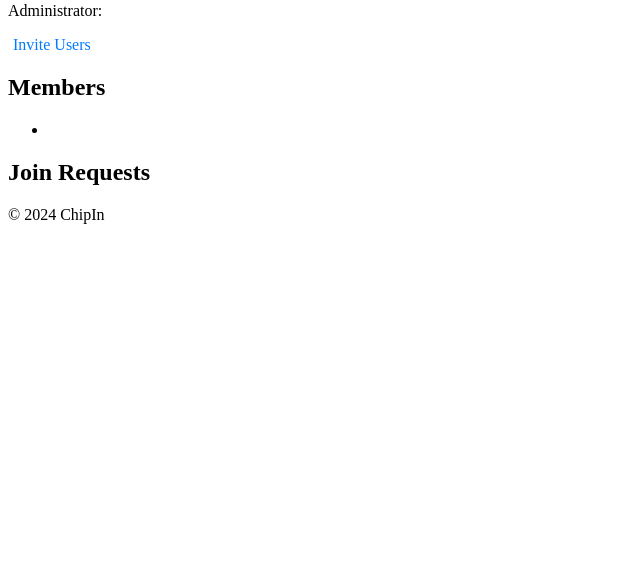
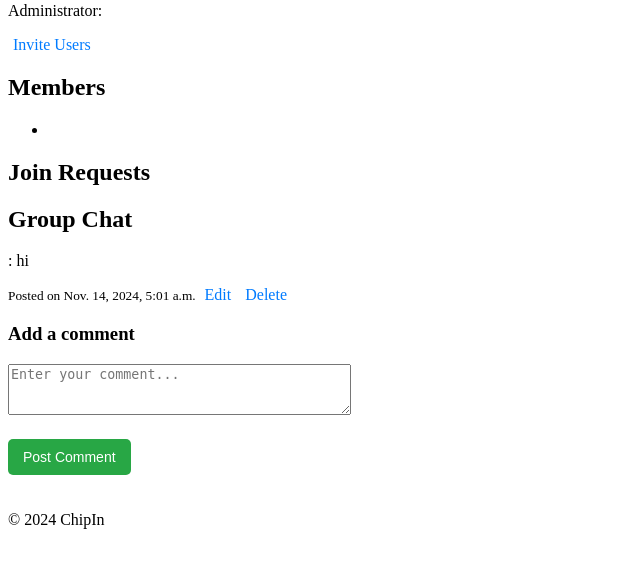
Before and after one commit to SophiaZ4/ssa_project, a Django app: page /chipin/group/2/ in a window 1280 px wide. Shown: the part 212-780 px from the top of the page, without its empty margins (0-640 px from the left). Run offline with Django 5.2, Linux system fonts and the light colour scheme; a user stored in the database is signed in; data comes from the database, SQL or seed files in the repository; both versions use the stored data as it was after the commit; tables that the repository leaves empty hold one stand-in row (values such as "Sample post").

Commit message:
Chat Creation

```diff
--- a/chipin/forms.py
+++ b/chipin/forms.py
@@ -1,5 +1,6 @@
 from django import forms
 from .models import Group
+from .models import Comment
 
 class GroupCreationForm(forms.ModelForm):
     class Meta:
@@ -17,3 +18,18 @@
             group.save()
             group.members.add(self.user)  # Add the admin to the members list
         return group
+
+class CommentForm(forms.ModelForm):
+    class Meta:
+        model = Comment
+        fields = ['content']
+        widgets = {
+            'content': forms.Textarea(attrs={'rows': 3, 'placeholder': 'Enter your comment...'})
+        }
+
+    # Clean the content to sanitise input
+    def clean_content(self):
+        content = self.cleaned_data.get('content')
+        if "<script>" in content.lower():  # Prevent XSS by checking for script tags
+            raise forms.ValidationError("Invalid content.")
+        return content
--- a/chipin/models.py
+++ b/chipin/models.py
@@ -16,3 +16,13 @@
     is_approved = models.BooleanField(default=False)
     votes = models.ManyToManyField(User, related_name='votes', blank=True)  # Tracks users who voted
     created_at = models.DateTimeField(auto_now_add=True)
+
+class Comment(models.Model):
+    user = models.ForeignKey(User, on_delete=models.CASCADE)  # User who posted the comment
+    group = models.ForeignKey(Group, related_name='comments', on_delete=models.CASCADE)  # Group associated with the comment
+    content = models.TextField()  # The comment content
+    created_at = models.DateTimeField(auto_now_add=True)  # Timestamp when the comment was posted
+    updated_at = models.DateTimeField(auto_now=True)  # Timestamp for the latest update
+
+    def __str__(self):
+        return f"{self.user.username}: {self.content[:20]}..."  # Show only first 20 chars for preview
--- a/chipin/templates/chipin/group_detail.html
+++ b/chipin/templates/chipin/group_detail.html
@@ -34,4 +34,35 @@
             {% endfor %}
         </ul>
     {% endif %}
+
+    <h2>Group Chat</h2>
+
+    <!-- Display existing comments -->
+    <div class="comments-section">
+        {% for comment in comments %}
+            <div class="comment">
+                <p><strong>{{ comment.user.profile.nickname }}</strong>: {{ comment.content }}</p>
+                <small>Posted on {{ comment.created_at }}</small>
+                <!-- Allow the comment owner or admin to edit or delete -->
+                {% if comment.user == request.user or request.user == group.admin %}
+                    <a href="{% url 'chipin:edit_comment' group.id comment.id %}">Edit</a>
+                    <a href="{% url 'chipin:delete_comment' comment.id %}" onclick="return confirm('Are you sure?')">Delete</a>
+                {% endif %}
+            </div>
+        {% empty %}
+            <p>No comments yet. Be the first to comment!</p>
+        {% endfor %}
+    </div>
+
+    <!-- Comment form (used for both new comments and editing existing comments) -->
+    <h3>{% if comment_to_edit %}Edit Comment{% else %}Add a comment{% endif %}</h3>
+    <form method="POST">
+        {% csrf_token %}
+        <div class="form-group">
+            {{ form.content.errors }}
+            {{ form.content }}
+        </div>
+        <button type="submit">{% if comment_to_edit %}Save Comment{% else %}Post Comment{% endif %}</button>
+    </form>
+
 {% endblock %}
--- a/chipin/urls.py
+++ b/chipin/urls.py
@@ -12,4 +12,7 @@
    path('group/<int:group_id>/request-to-join/', views.request_to_join_group, name='request_to_join_group'),
    path('group/<int:group_id>/leave/', views.leave_group, name='leave_group'),
    path('group/<int:group_id>/request/<int:request_id>/vote/<str:vote>/', views.vote_on_join_request, name='vote_on_join_request'),
+   path('group/<int:group_id>/edit/<int:edit_comment_id>/', views.group_detail, name='edit_comment'),
+   path('comment/<int:comment_id>/edit/', views.edit_comment, name='edit_comment'),
+   path('comment/<int:comment_id>/delete/', views.delete_comment, name='delete_comment'),
 ]
--- a/chipin/views.py
+++ b/chipin/views.py
@@ -9,23 +9,23 @@
 from .forms import GroupCreationForm
 from .models import Group, GroupJoinRequest
 import urllib.parse #unused?
+from .models import Group, Comment
+from .forms import CommentForm
 
 @login_required
 def home(request):
-    # Get all groups where the user has been invited but not accepted the invite
-    pending_invitations = Group.objects.filter(invited_users=request.user)
-
-    # Get all join requests submitted by the current user
-    user_join_requests = GroupJoinRequest.objects.filter(user=request.user)
-
-    # Get all groups where the user is NOT a member
-    available_groups = Group.objects.exclude(members=request.user)
-
-    return render(request, 'chipin/home.html', { # Pass data to the template
+    user = request.user
+    pending_invitations = user.pending_invitations.all() # Get pending group invitations for the current user
+    user_groups = user.group_memberships.all()  # Get groups the user is a member of
+    user_join_requests = GroupJoinRequest.objects.filter(user=user)  # Get join requests sent by the user
+    available_groups = Group.objects.exclude(members=user).exclude(join_requests__user=user) # Get groups the user is not a member of and the user has not requested to join
+    context = {
         'pending_invitations': pending_invitations,
+        'user_groups': user_groups,
         'user_join_requests': user_join_requests,
         'available_groups': available_groups
-    })
+    }
+    return render(request, 'chipin/home.html', context)
 
 @login_required
 def create_group(request):
@@ -39,10 +39,35 @@
         form = GroupCreationForm(user=request.user)
     return render(request, 'chipin/create_group.html', {'form': form})
 
-@login_required
-def group_detail(request, group_id): # fin flow
+@login_required # added to --> UPDATE FLOW
+def group_detail(request, group_id, edit_comment_id=None):
     group = get_object_or_404(Group, id=group_id)
-    return render(request, 'chipin/group_detail.html', {'group': group})
+    comments = group.comments.all().order_by('-created_at')  # Fetch all comments for the group
+    if edit_comment_id: # Fetch the comment to edit, if edit_comment_id is provided
+        comment_to_edit = get_object_or_404(Comment, id=edit_comment_id)
+        if comment_to_edit.user != request.user:
+            return redirect('chipin:group_detail', group_id=group.id)
+    else:
+        comment_to_edit = None
+    if request.method == 'POST':
+        if comment_to_edit: # Editing an existing comment
+            form = CommentForm(request.POST, instance=comment_to_edit)
+        else: # Adding a new comment
+            form = CommentForm(request.POST)
+        if form.is_valid():
+            comment = form.save(commit=False)
+            comment.user = request.user
+            comment.group = group
+            comment.save()
+            return redirect('chipin:group_detail', group_id=group.id)
+    else:
+        form = CommentForm(instance=comment_to_edit) if comment_to_edit else CommentForm()
+    return render(request, 'chipin/group_detail.html', {
+        'group': group,
+        'comments': comments,
+        'form': form,
+        'comment_to_edit': comment_to_edit,
+    })
 
 @login_required
 def delete_group(request, group_id): # fin flow
@@ -150,3 +175,24 @@
         join_request.save()
         messages.success(request, f"{join_request.user.profile.nickname} has been approved to join the group!")
     return redirect('chipin:group_detail', group_id=group.id)
+
+@login_required
+def edit_comment(request, comment_id):
+    comment = get_object_or_404(Comment, id=comment_id)
+    if comment.user != request.user:  # Ensure only the comment author can edit
+        return redirect('chipin:group_detail', group_id=comment.group.id)
+    if request.method == 'POST':
+        form = CommentForm(request.POST, instance=comment)
+        if form.is_valid():
+            form.save()
+            return redirect('chipin:group_detail', group_id=comment.group.id)
+    else:
+        form = CommentForm(instance=comment)
+    return render(request, 'chipin/edit_comment.html', {'form': form, 'comment': comment})
+
+@login_required
+def delete_comment(request, comment_id):
+    comment = get_object_or_404(Comment, id=comment_id)
+    if comment.user == request.user or request.user == comment.group.admin:  # Allow author or group admin to delete
+        comment.delete()
+    return redirect('chipin:group_detail', group_id=comment.group.id)
```
Also changed, not shown: chipin/migrations/0004_comment.py (added), db.sqlite3.
